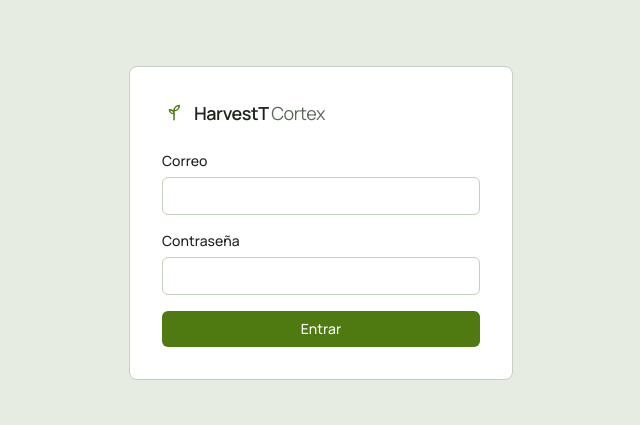
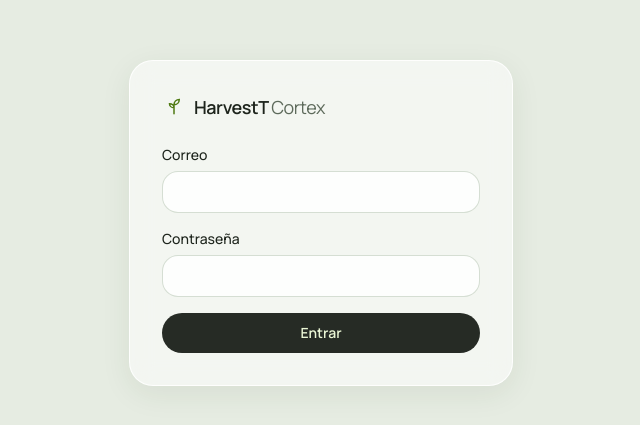
Before and after one commit to Ecamposg95/harvestt, a React (Vite) app in the folder frontend/: page /login in a window 1280 px wide. Shown: the part 177-602 px from the top of the page, without its empty margins (319-959 px from the left). Built offline with nearby package versions, Linux system fonts and the light colour scheme.

Commit message:
feat(ui): primitivos en píldora y vidrio
Co-Authored-By: Claude Opus 5.5 (1M context) <noreply@anthropic.com>
Claude-Session: https://claude.ai/code/session_01YbnvD34DSV6c2YmRBQrfwj

```diff
--- a/frontend/src/components/ui/Badge.tsx
+++ b/frontend/src/components/ui/Badge.tsx
@@ -1,20 +1,32 @@
 import { ReactNode } from 'react'
 import { cx } from './cx'
 
-type Tone = 'neutral' | 'accent' | 'warning' | 'danger'
+export type Tone = 'neutral' | 'accent' | 'lime' | 'warning' | 'danger'
 
 const tones: Record<Tone, string> = {
-  neutral: 'border-border text-muted',
-  accent: 'border-accent/40 bg-accent/10 text-accent',
-  warning: 'border-warning/40 bg-warning/10 text-warning',
-  danger: 'border-danger/40 bg-danger/10 text-danger',
+  neutral: 'bg-fg/5 text-muted',
+  accent: 'bg-accent/12 text-accent',
+  lime: 'bg-lime/45 text-fg',
+  warning: 'bg-warning/12 text-warning',
+  danger: 'bg-danger/12 text-danger',
 }
 
-export function Badge({ tone = 'neutral', children, className }: { tone?: Tone; children: ReactNode; className?: string }) {
+export function Badge({
+  tone = 'neutral',
+  children,
+  className,
+  title,
+}: {
+  tone?: Tone
+  children: ReactNode
+  className?: string
+  title?: string
+}) {
   return (
     <span
+      title={title}
       className={cx(
-        'inline-flex items-center rounded-full border px-2.5 py-0.5 font-mono text-[11px] uppercase tracking-wider',
+        'inline-flex items-center rounded-full px-2.5 py-0.5 text-[10px] font-bold uppercase tracking-[0.08em]',
         tones[tone],
         className,
       )}
--- a/frontend/src/components/ui/Button.tsx
+++ b/frontend/src/components/ui/Button.tsx
@@ -4,9 +4,9 @@ import { cx } from './cx'
 type Variant = 'primary' | 'secondary' | 'ghost' | 'danger'
 
 const styles: Record<Variant, string> = {
-  primary: 'bg-accent text-accent-fg hover:bg-accent/90',
-  secondary: 'border border-border bg-surface text-fg hover:bg-raised',
-  ghost: 'text-muted hover:bg-raised hover:text-fg',
+  primary: 'bg-ink text-ink-fg hover:bg-ink/90',
+  secondary: 'glass !rounded-full text-fg hover:bg-surface/80',
+  ghost: 'text-muted hover:bg-surface/60 hover:text-fg',
   danger: 'bg-danger text-white hover:bg-danger/90',
 }
 
@@ -24,7 +24,7 @@ export const Button = forwardRef<HTMLButtonElement, Props>(function Button(
       ref={ref}
       disabled={disabled || loading}
       className={cx(
-        'inline-flex items-center justify-center gap-2 rounded-md px-4 py-2 text-sm font-medium transition-colors disabled:cursor-not-allowed disabled:opacity-50',
+        'inline-flex items-center justify-center gap-2 rounded-full px-5 py-2.5 text-sm font-semibold transition-colors disabled:cursor-not-allowed disabled:opacity-50',
         styles[variant],
         className,
       )}
--- a/frontend/src/components/ui/Card.tsx
+++ b/frontend/src/components/ui/Card.tsx
@@ -1,6 +1,7 @@
 import { HTMLAttributes } from 'react'
 import { cx } from './cx'
 
+/** Tarjeta de vidrio (Salvia cristal). */
 export function Card({ className, ...rest }: HTMLAttributes<HTMLDivElement>) {
-  return <div className={cx('rounded-lg border border-border bg-surface', className)} {...rest} />
+  return <div className={cx('glass', className)} {...rest} />
 }
--- a/frontend/src/components/ui/Field.tsx
+++ b/frontend/src/components/ui/Field.tsx
@@ -2,7 +2,7 @@ import { InputHTMLAttributes, ReactNode, SelectHTMLAttributes, TextareaHTMLAttri
 import { cx } from './cx'
 
 const control =
-  'w-full rounded-md border border-border bg-surface px-3 py-2 text-sm text-fg placeholder:text-muted/70 focus:border-accent focus:outline-none'
+  'w-full rounded-2xl border border-border/70 bg-surface/80 px-4 py-2.5 text-sm text-fg placeholder:text-muted/70 focus:border-accent focus:outline-none'
 
 interface FieldProps {
   label: string
--- a/frontend/src/components/ui/PageHeader.tsx
+++ b/frontend/src/components/ui/PageHeader.tsx
@@ -1,13 +1,24 @@
 import { ReactNode } from 'react'
 
-export function PageHeader({ title, description, actions }: { title: string; description?: string; actions?: ReactNode }) {
+export function PageHeader({
+  title,
+  description,
+  actions,
+  eyebrow,
+}: {
+  title: string
+  description?: string
+  actions?: ReactNode
+  eyebrow?: string
+}) {
   return (
-    <div className="mb-6 flex flex-col gap-4 sm:flex-row sm:items-end sm:justify-between">
-      <div>
-        <h1 className="text-2xl font-semibold tracking-tight">{title}</h1>
-        {description && <p className="mt-1 text-sm text-muted">{description}</p>}
+    <div className="mb-8 flex flex-col gap-4 sm:flex-row sm:items-end sm:justify-between">
+      <div className="min-w-0">
+        {eyebrow && <p className="eyebrow mb-2">{eyebrow}</p>}
+        <h1 className="display break-words text-3xl sm:text-4xl">{title}</h1>
+        {description && <p className="mt-2 max-w-2xl text-sm text-muted">{description}</p>}
       </div>
-      {actions && <div className="flex gap-2">{actions}</div>}
+      {actions && <div className="flex flex-wrap gap-2">{actions}</div>}
     </div>
   )
 }
--- a/frontend/src/components/ui/States.tsx
+++ b/frontend/src/components/ui/States.tsx
@@ -12,7 +12,7 @@ export function Loading({ label = 'Cargando…' }: { label?: string }) {
 
 export function Empty({ title, description, action }: { title: string; description?: string; action?: ReactNode }) {
   return (
-    <div className="flex flex-col items-center gap-2 rounded-lg border border-dashed border-border px-6 py-14 text-center">
+    <div className="glass flex flex-col items-center gap-2 px-6 py-14 text-center">
       <p className="font-medium text-fg">{title}</p>
       {description && <p className="max-w-md text-sm text-muted">{description}</p>}
       {action && <div className="mt-3">{action}</div>}
@@ -22,7 +22,7 @@ export function Empty({ title, description, action }: { title: string; descripti
 
 export function ErrorState({ message, onRetry }: { message: string; onRetry?: () => void }) {
   return (
-    <div role="alert" className="flex flex-col items-start gap-3 rounded-lg border border-danger/40 bg-danger/5 p-5">
+    <div role="alert" className="glass flex flex-col items-start gap-3 border-danger/30 p-5">
       <p className="text-sm text-danger">{message}</p>
       {onRetry && (
         <Button variant="secondary" onClick={onRetry}>
--- a/frontend/src/components/ui/index.ts
+++ b/frontend/src/components/ui/index.ts
@@ -2,6 +2,7 @@ export { Button } from './Button'
 export { Field, Input, Textarea, Select } from './Field'
 export { Card } from './Card'
 export { Badge } from './Badge'
+export type { Tone } from './Badge'
 export { Loading, Empty, ErrorState, Forbidden } from './States'
 export { PageHeader } from './PageHeader'
 export { cx } from './cx'
```
Also changed, not shown: 1 other file (tests, documents, lock files or other folders).
